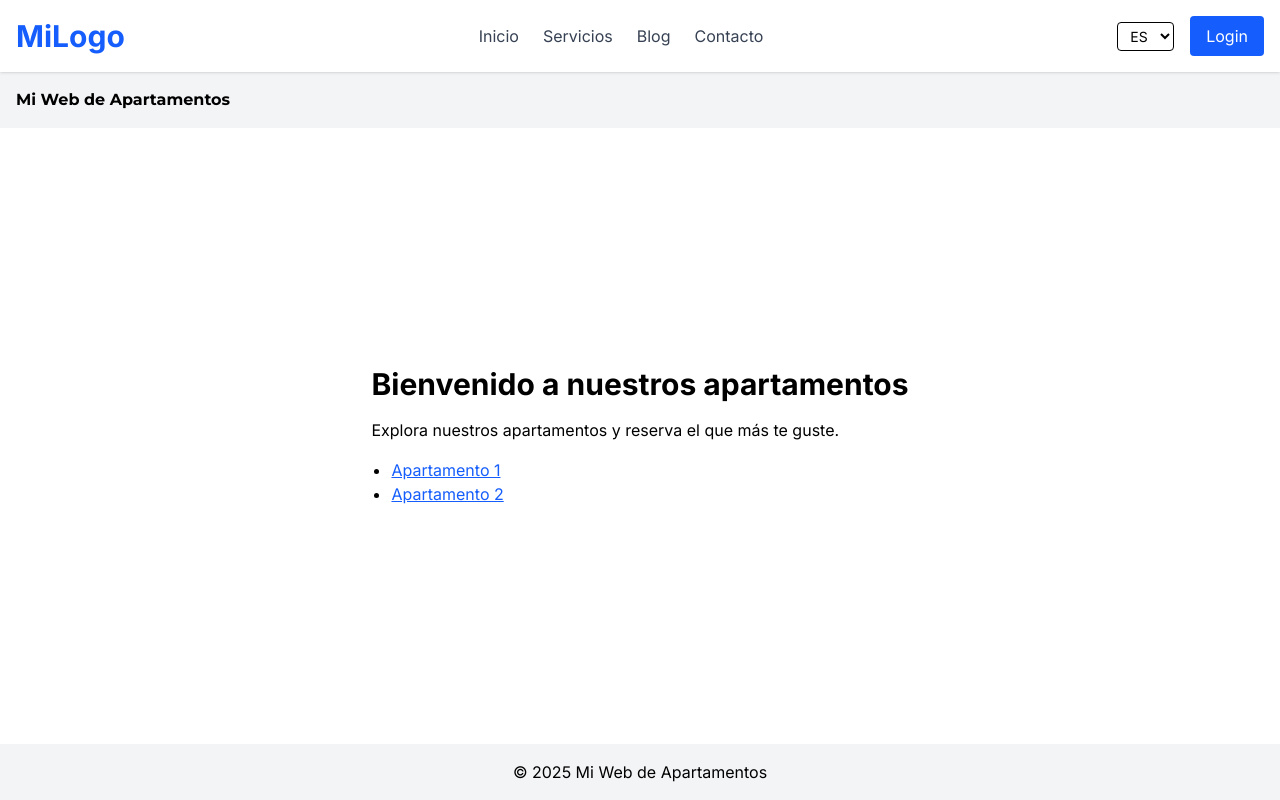
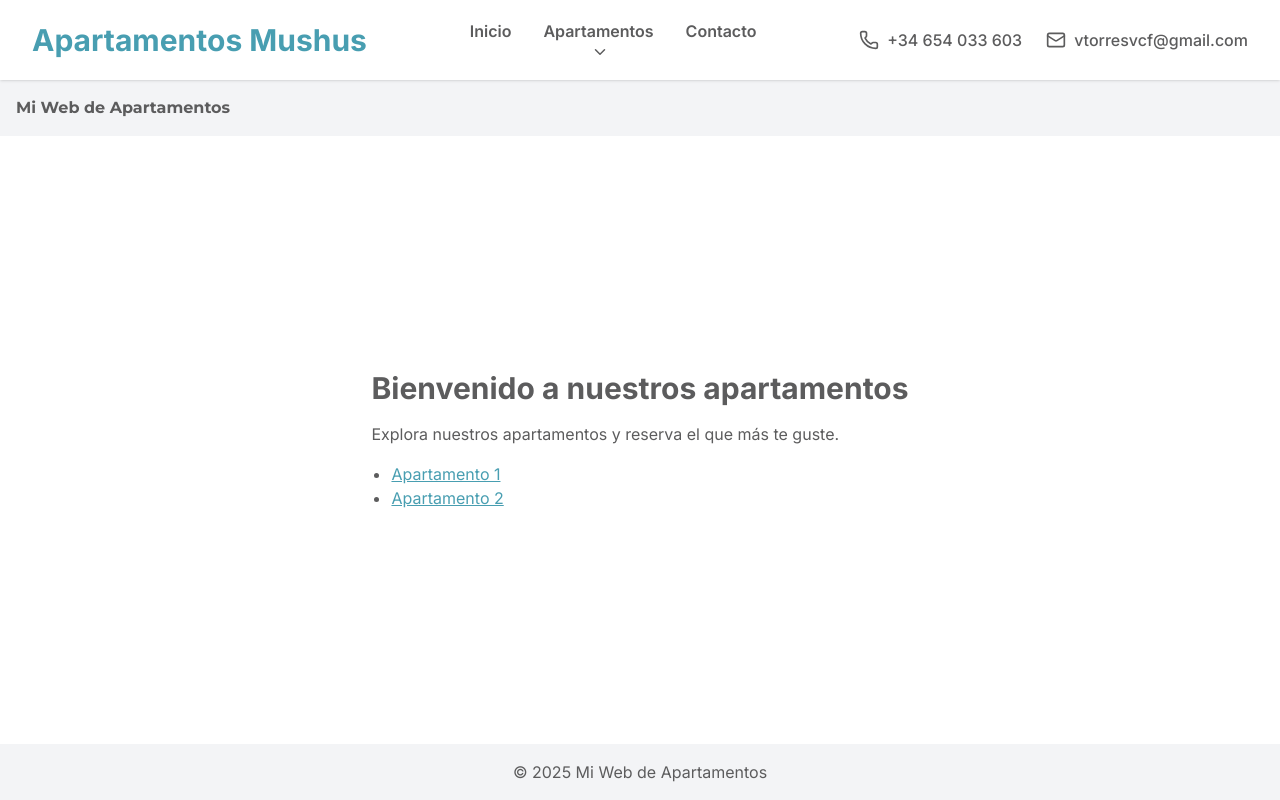
Before and after one commit to vtorresvcf/reservas-apartamentos, a Next.js app: page / in a window 1280 px wide. Built offline with nearby package versions, Linux system fonts and the light colour scheme.

Commit message:
navbar terminado a falta del logo

```diff
--- a/package.json
+++ b/package.json
@@ -11,6 +11,7 @@
   "dependencies": {
     "@tabler/icons-react": "^3.34.1",
     "clsx": "^2.1.1",
+    "lucide-react": "^0.540.0",
     "motion": "^12.23.12",
     "next": "15.4.7",
     "react": "19.1.0",
--- a/src/app/globals.css
+++ b/src/app/globals.css
@@ -5,9 +5,9 @@
   --foreground: #171717;
 }
 
-@media (prefers-color-scheme: dark) {
-  :root {
-    --background: #0a0a0a;
-    --foreground: #ededed;
-  }
+@theme {
+  --color-medio: #96c2db;
+  --color-light: #e5edf1;
+  --color-textgray: #5c5c5d;
+  --color-azulado: #489eb1;
 }
--- a/src/app/layout.tsx
+++ b/src/app/layout.tsx
@@ -17,7 +17,7 @@ export default function RootLayout({
 }) {
   return (
     <html lang="es" className={inter.className}>
-      <body className="min-h-screen flex flex-col">
+      <body className="min-h-screen flex flex-col text-textgray">
         <Navbar />
         <header className="bg-gray-100 p-4">
           <h1 className={montserrat.className}>Mi Web de Apartamentos</h1>
--- a/src/app/page.tsx
+++ b/src/app/page.tsx
@@ -11,7 +11,7 @@ export default function Home() {
         <li>
           <a
             href="/apartamentos/apartamento1"
-            className="text-blue-600 underline"
+            className="text-azulado underline"
           >
             Apartamento 1
           </a>
@@ -19,7 +19,7 @@ export default function Home() {
         <li>
           <a
             href="/apartamentos/apartamento2"
-            className="text-blue-600 underline"
+            className="text-azulado underline"
           >
             Apartamento 2
           </a>
--- a/src/components/Navbar.tsx
+++ b/src/components/Navbar.tsx
@@ -1,95 +1,175 @@
 "use client";
+import { useState } from "react";
+import Link from "next/link";
+import { ChevronDown, Phone, Mail, X, Menu } from "lucide-react";
 
-import React, { useState } from "react";
-import Link from "next/link";
-
-const Navbar: React.FC = () => {
+export default function Navbar() {
   const [isOpen, setIsOpen] = useState(false);
-
-  // Links dinámicos
-  const links = [
-    { name: "Inicio", href: "/" },
-    { name: "Servicios", href: "/servicios" },
-    { name: "Blog", href: "/blog" },
-    { name: "Contacto", href: "/contacto" },
-  ];
+  const [isDropdownOpen, setIsDropdownOpen] = useState(false);
 
   return (
-    <nav className="relative px-4 py-4 flex items-center justify-between bg-white shadow">
-      {/* Logo */}
-      <Link href="/" className="text-3xl font-bold leading-none">
-        <span className="text-blue-600">MiLogo</span>
-      </Link>
+    <nav className="relative w-full shadow bg-white z-50 lg:py-4 xl:py-2">
+      <div className=" mx-auto px-4 sm:px-6 lg:px-8 flex justify-between items-center h-16">
+        {/* Logo */}
+        <Link
+          href="/"
+          className="text-2xl lg:text-3xl font-bold text-azulado mx-auto"
+        >
+          Apartamentos Mushus
+        </Link>
 
-      {/* Botón burger (mobile) */}
-      <div className="lg:hidden">
-        <button
-          className="flex items-center text-blue-600 p-3"
-          onClick={() => setIsOpen(!isOpen)}
-        >
-          <svg
-            className="w-6 h-6 fill-current"
-            viewBox="0 0 20 20"
-            xmlns="http://www.w3.org/2000/svg"
+        {/* Desktop Links */}
+        <div className="hidden lg:flex flex-1 justify-center space-x-8">
+          <Link
+            href="/"
+            className="font-semibold hover:text-azulado transition text-center"
           >
-            {isOpen ? (
-              <path
-                fillRule="evenodd"
-                d="M4.293 4.293a1 1 0 011.414 0L10 8.586l4.293-4.293a1 1 0
-                111.414 1.414L11.414 10l4.293 4.293a1 1 0
-                01-1.414 1.414L10 11.414l-4.293 4.293a1 1 0
-                01-1.414-1.414L8.586 10 4.293 5.707a1 1 0
-                010-1.414z"
+            Inicio
+          </Link>
+
+          {/* Dropdown Apartamentos */}
+          <div className="relative text-center">
+            <button
+              onClick={() => setIsDropdownOpen(!isDropdownOpen)}
+              className="flex flex-col items-center font-semibold hover:text-azulado transition"
+            >
+              Apartamentos
+              <ChevronDown
+                size={18}
+                className={`ml-1 transition-transform ${
+                  isDropdownOpen ? "rotate-180" : ""
+                }`}
               />
-            ) : (
-              <path
-                d="M0 3h20v2H0V3zm0 6h20v2H0V9zm0
-              6h20v2H0v-2z"
-              />
-            )}
-          </svg>
-        </button>
+            </button>
+
+            <div
+              className={`absolute top-full left-1/2 transform -translate-x-1/2 mt-2 w-44 bg-white border rounded shadow-lg overflow-hidden transition-all duration-300 ${
+                isDropdownOpen
+                  ? "opacity-100 scale-100"
+                  : "opacity-0 scale-95 pointer-events-none"
+              }`}
+            >
+              <Link
+                href="/apartamento1"
+                className="block px-4 py-2 hover:bg-gray-100 transition text-center"
+              >
+                Apartamento 1
+              </Link>
+              <Link
+                href="/apartamento2"
+                className="block px-4 py-2 hover:bg-gray-100 transition text-center"
+              >
+                Apartamento 2
+              </Link>
+            </div>
+          </div>
+
+          <Link
+            href="/contacto"
+            className="font-semibold hover:text-azulado transition text-center"
+          >
+            Contacto
+          </Link>
+        </div>
+
+        {/* Contact Info */}
+        <div className="hidden lg:flex lg:flex-col lg:py-6 xl:flex-row xl:py-0 items-center ml-auto space-x-6 xl:space-x-6">
+          <div className="flex items-center space-x-2 hover:text-azulado transition cursor-pointer">
+            <Phone size={20} />
+            <span className="font-medium">+34 654 033 603</span>
+          </div>
+          <div className="flex items-center space-x-2 hover:text-azulado transition cursor-pointer">
+            <Mail size={20} />
+            <span className="font-medium">vtorresvcf@gmail.com</span>
+          </div>
+        </div>
+
+        {/* Mobile Menu Button */}
+        <div className="lg:hidden flex items-center">
+          <button
+            onClick={() => setIsOpen(!isOpen)}
+            className="p-2 rounded-md focus:outline-none focus:ring-2 focus:ring-azulado"
+          >
+            {isOpen ? <X size={24} /> : <Menu size={24} />}
+          </button>
+        </div>
       </div>
 
-      {/* Links centrados (desktop) + menú responsive */}
+      {/* Mobile Menu */}
       <div
-        className={`${
-          isOpen ? "block" : "hidden"
-        } absolute top-full left-0 w-full bg-white lg:bg-transparent lg:static lg:block`}
+        className={`lg:hidden bg-white border-t overflow-hidden transition-all duration-300 text-center ${
+          isOpen ? "max-h-screen opacity-100" : "max-h-0 opacity-0"
+        }`}
       >
-        <ul className="flex flex-col lg:flex-row lg:justify-center lg:items-center lg:space-x-6 p-4 lg:p-0 text-center">
-          {links.map((link) => (
-            <li key={link.name}>
+        <ul className="flex flex-col space-y-2 p-4">
+          <li>
+            <Link
+              href="/"
+              className="block py-2 px-4 font-semibold hover:text-azulado transition"
+            >
+              Inicio
+            </Link>
+          </li>
+
+          {/* Mobile Dropdown */}
+          <li className="relative">
+            <button
+              onClick={() => setIsDropdownOpen(!isDropdownOpen)}
+              className="flex justify-center items-center w-full py-2 px-4 font-semibold hover:text-azulado transition"
+            >
+              Apartamentos
+              <ChevronDown
+                size={18}
+                className={`ml-1 transition-transform ${
+                  isDropdownOpen ? "rotate-180" : ""
+                }`}
+              />
+            </button>
+
+            <div
+              className={`pl-4 mt-1 overflow-hidden transition-all duration-300 ${
+                isDropdownOpen ? "max-h-40 opacity-100" : "max-h-0 opacity-0"
+              }`}
+            >
               <Link
-                href={link.href}
-                className="block py-2 text-gray-700 hover:text-blue-600 transition"
+                href="/apartamento1"
+                className="block py-2 px-4 hover:bg-gray-100 rounded transition"
               >
-                {link.name}
+                Apartamento 1
               </Link>
-            </li>
-          ))}
+              <Link
+                href="/apartamento2"
+                className="block py-2 px-4 hover:bg-gray-100 rounded transition"
+              >
+                Apartamento 2
+              </Link>
+            </div>
+          </li>
+
+          <li>
+            <Link
+              href="/contacto"
+              className="block py-2 px-4 font-semibold hover:text-azulado transition"
+            >
+              Contacto
+            </Link>
+          </li>
+
+          {/* Contact info mobile */}
+          <li className="pt-4 border-t">
+            <div className="flex flex-col space-y-2">
+              <div className="flex justify-center items-center space-x-2 ">
+                <Phone size={20} />
+                <span className="font-medium">+34 654 033 603</span>
+              </div>
+              <div className="flex justify-center items-center space-x-2 ">
+                <Mail size={20} />
+                <span className="font-medium ">vtorresvcf@gmail.com</span>
+              </div>
+            </div>
+          </li>
         </ul>
-      </div>
-
-      {/* Botón login + selector de idioma */}
-      <div className="hidden lg:flex items-center space-x-4">
-        {/* Selector idioma */}
-        <select className="border rounded px-2 py-1 text-sm">
-          <option value="es">ES</option>
-          <option value="en">EN</option>
-          <option value="fr">FR</option>
-        </select>
-
-        {/* Login */}
-        <Link
-          href="/login"
-          className="py-2 px-4 text-white bg-blue-600 rounded hover:bg-blue-700 transition"
-        >
-          Login
-        </Link>
       </div>
     </nav>
   );
-};
-
-export default Navbar;
+}
```
Also changed, not shown: 1 other file (tests, documents, lock files or other folders).
